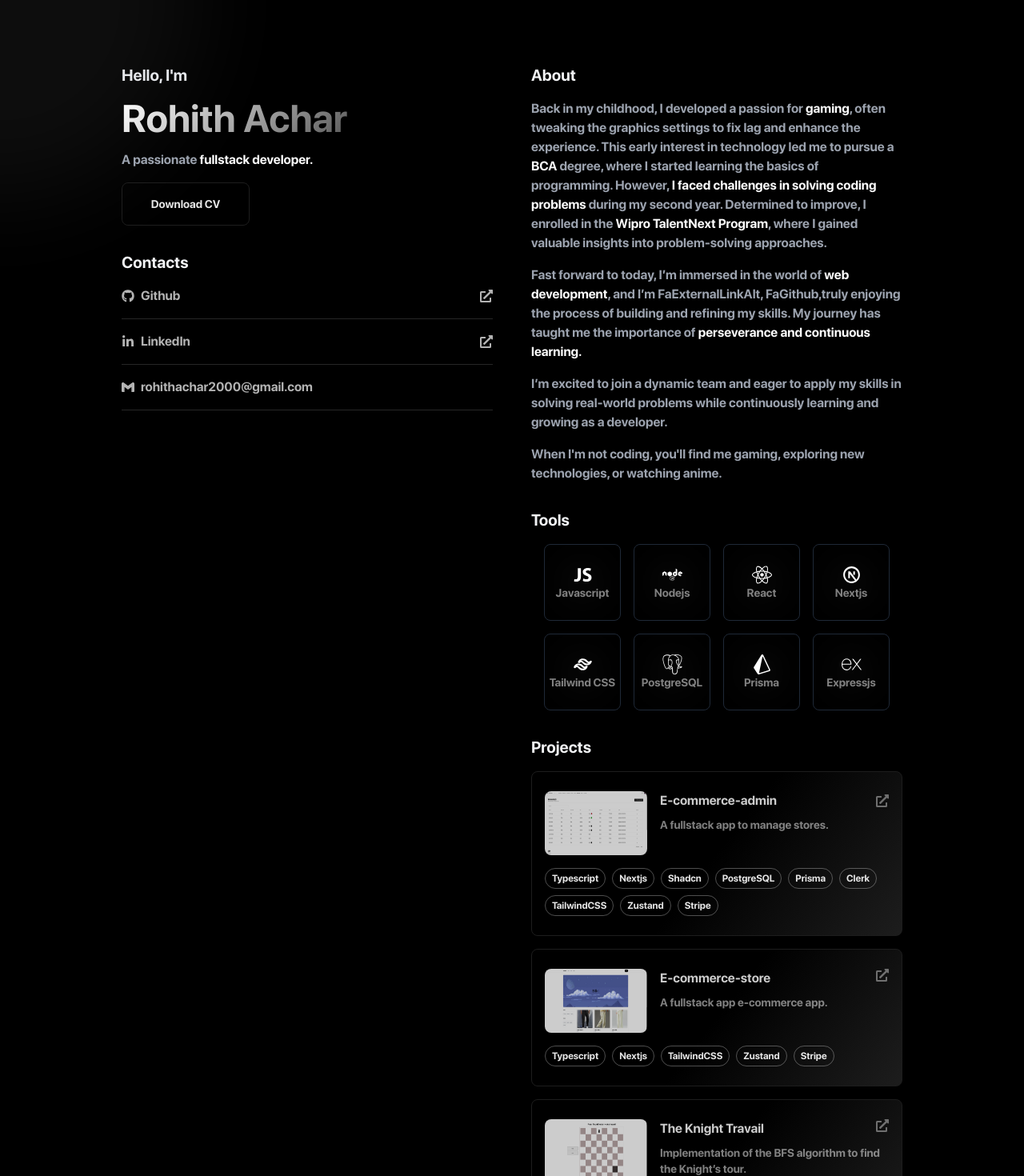
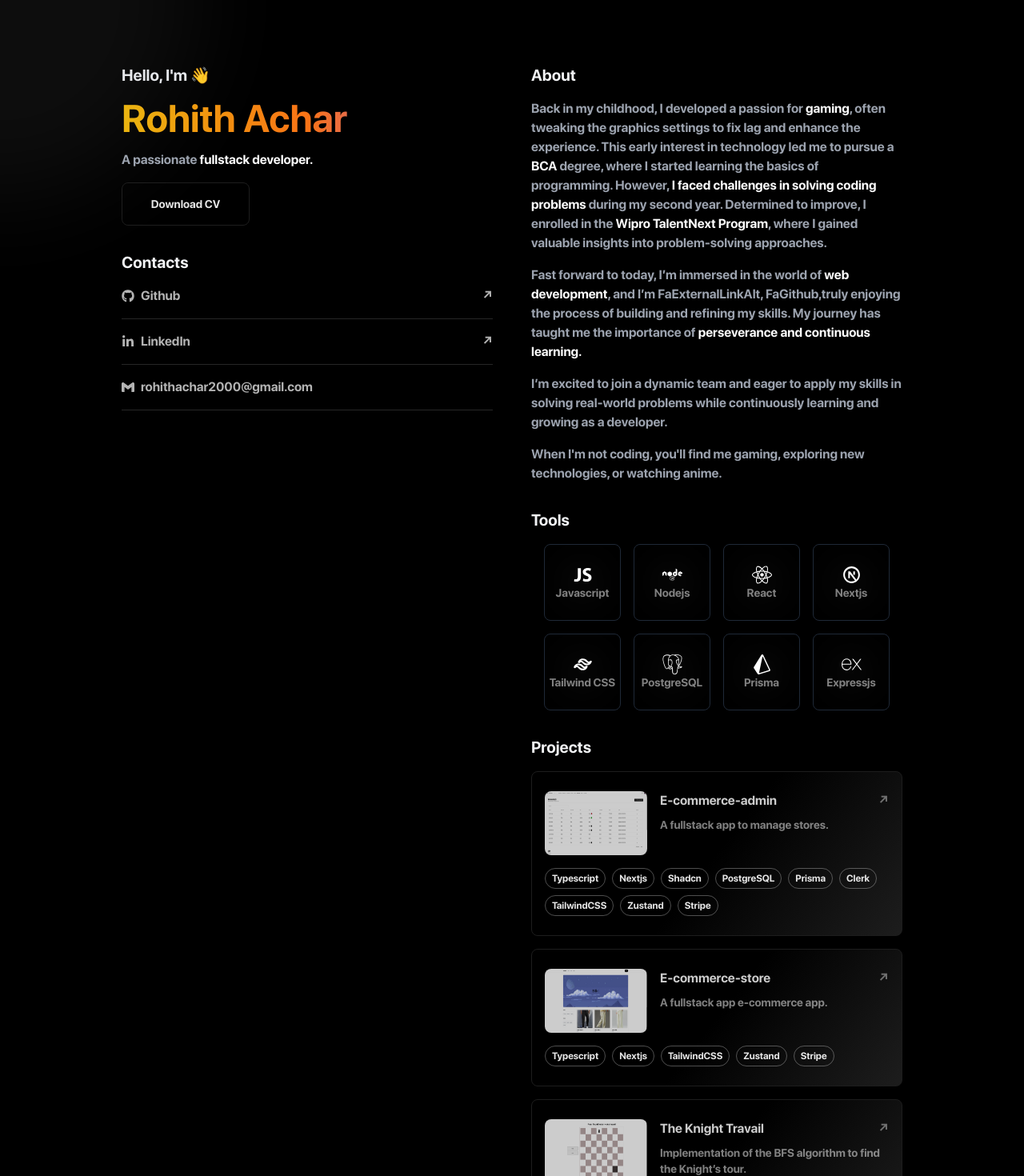
Before and after one commit to RohithAchar/Portfolio-v2, a Next.js app: page / in a window 1280 px wide. Shown: the top 1470 px of the page at 80% size. Built offline with nearby package versions, Linux system fonts and the light colour scheme.

Commit message:
Added gradient

```diff
--- a/app/page.jsx
+++ b/app/page.jsx
@@ -1,6 +1,6 @@
 "use client";
 
-import { FaExternalLinkAlt, FaNode, FaReact } from "react-icons/fa";
+import { FaNode, FaReact } from "react-icons/fa";
 import { RiNextjsLine, RiTailwindCssLine } from "react-icons/ri";
 import { IoLogoJavascript } from "react-icons/io";
 import { SiExpress, SiPostgresql, SiPrisma } from "react-icons/si";
@@ -24,9 +24,11 @@ const HomePage = () => {
             <div className="relative flex flex-col justify-center gap-y-4 p-4 px-6 mt-8">
               <div className="md:hidden absolute top-0 left-0 bg-accent w-56 h-6 rounded-full blur-3xl opacity-65" />
               <h3 className="text-xl font-semibold text-gray-200">
-                Hello, I&apos;m
+                Hello, I&apos;m 👋
               </h3>
-              <h1 className="text-5xl font-bold text-gradient">Rohith Achar</h1>
+              <h1 className="text-5xl font-bold bg-gradient-to-l from-purple-500 via-orange-500 to-yellow-500 text-transparent bg-clip-text">
+                Rohith Achar
+              </h1>
               <p className="text-sm md:text-base text-gray-400">
                 A passionate{" "}
                 <span className="text-accent">fullstack developer.</span>
@@ -184,7 +186,7 @@ const HomePage = () => {
                       <p className="flex justify-between items-center text-semibold text-accent/80 md:group-hover:text-accent transition">
                         E-commerce-admin{" "}
                         <span className="opacity-50 md:group-hover:opacity-100 transition">
-                          <FaExternalLinkAlt />
+                          ↗
                         </span>{" "}
                       </p>
                       <p className="text-sm font-normal text-accent/50">
@@ -224,7 +226,7 @@ const HomePage = () => {
                       <p className="flex justify-between text-semibold text-accent/80 md:group-hover:text-accent transition">
                         E-commerce-store{" "}
                         <span className="opacity-50 md:group-hover:opacity-100 transition">
-                          <FaExternalLinkAlt />
+                          ↗
                         </span>{" "}
                       </p>
                       <p className="text-sm font-normal text-accent/50">
@@ -260,7 +262,7 @@ const HomePage = () => {
                       <p className="flex justify-between text-semibold text-accent/80 md:group-hover:text-accent transition">
                         The Knight Travail{" "}
                         <span className="opacity-50 md:group-hover:opacity-100 transition">
-                          <FaExternalLinkAlt />
+                          ↗
                         </span>{" "}
                       </p>
                       <p className="text-sm font-normal text-accent/50">
--- a/components/contact.jsx
+++ b/components/contact.jsx
@@ -1,4 +1,4 @@
-import { FaExternalLinkAlt, FaGithub, FaLinkedinIn } from "react-icons/fa";
+import { FaGithub, FaLinkedinIn } from "react-icons/fa";
 import { SiGmail } from "react-icons/si";
 
 const Contact = () => {
@@ -19,7 +19,7 @@ const Contact = () => {
                 Github
               </div>
               <span className="opacity-70 transition md:group-hover:opacity-100">
-                <FaExternalLinkAlt />
+                ↗
               </span>
             </div>
           </a>
@@ -35,7 +35,7 @@ const Contact = () => {
                 LinkedIn
               </div>
               <span className="opacity-70 transition md:group-hover:opacity-100">
-                <FaExternalLinkAlt />
+                ↗
               </span>
             </div>
           </a>
--- /dev/null
+++ b/components/gradient.jsx
@@ -0,0 +1,11 @@
+<div className="relative">
+  <div className="absolute -inset-2 rounded-lg bg-[radial-gradient(ellipse_at_bottom_right,_var(--tw-gradient-stops))] from-rose-600 via-neutral-600 to-gray-600 opacity-50 blur-2xl"></div>
+  <div className="relative flex w-full h-64 items-center justify-center border border-zinc-700 rounded-lg bg-zinc-900 text-slate-300">
+    Gradient shadow
+  </div>
+</div>;
+
+<div class="absolute top-0 z-[-2] h-screen w-screen bg-neutral-950 bg-[radial-gradient(ellipse_80%_80%_at_50%_-20%,rgba(120,119,198,0.3),rgba(255,255,255,0))]"></div>;
+<div class="relative h-full w-full bg-slate-950">
+  <div class="absolute bottom-0 left-0 right-0 top-0 bg-[linear-gradient(to_right,#4f4f4f2e_1px,transparent_1px),linear-gradient(to_bottom,#4f4f4f2e_1px,transparent_1px)] bg-[size:14px_24px] [mask-image:radial-gradient(ellipse_60%_50%_at_50%_0%,#000_70%,transparent_100%)]"></div>
+</div>;
--- a/tsconfig.json
+++ b/tsconfig.json
@@ -24,7 +24,9 @@
     "**/*.ts",
     "**/*.tsx",
     "app/layout.jsx",
-    "app/page.jsx"
+    "app/page.jsx",
+    "components/gradient.jsx",
+    "components/ui/badge.jsx"
   ],
   "exclude": ["node_modules"]
 }
```
Also changed, not shown: components/ui/badge.jsx (renamed from components/ui/badge.tsx).
